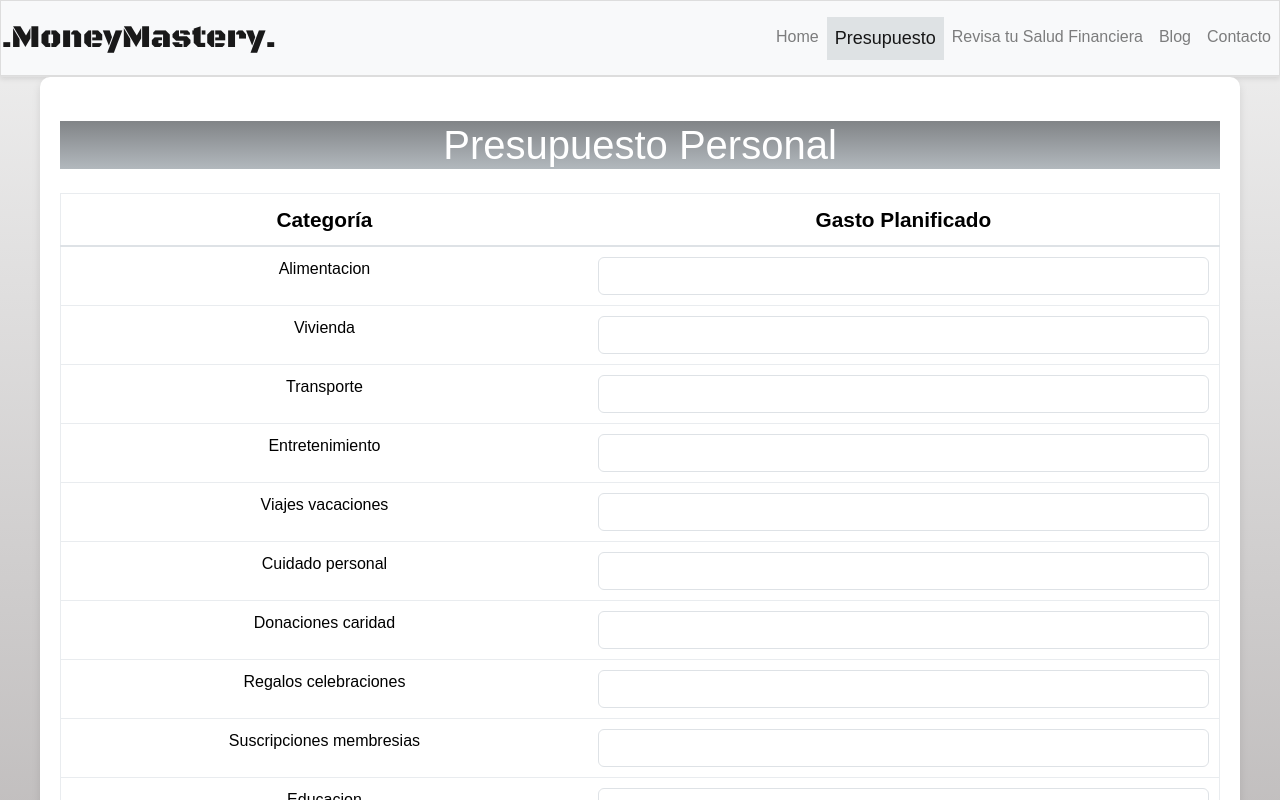
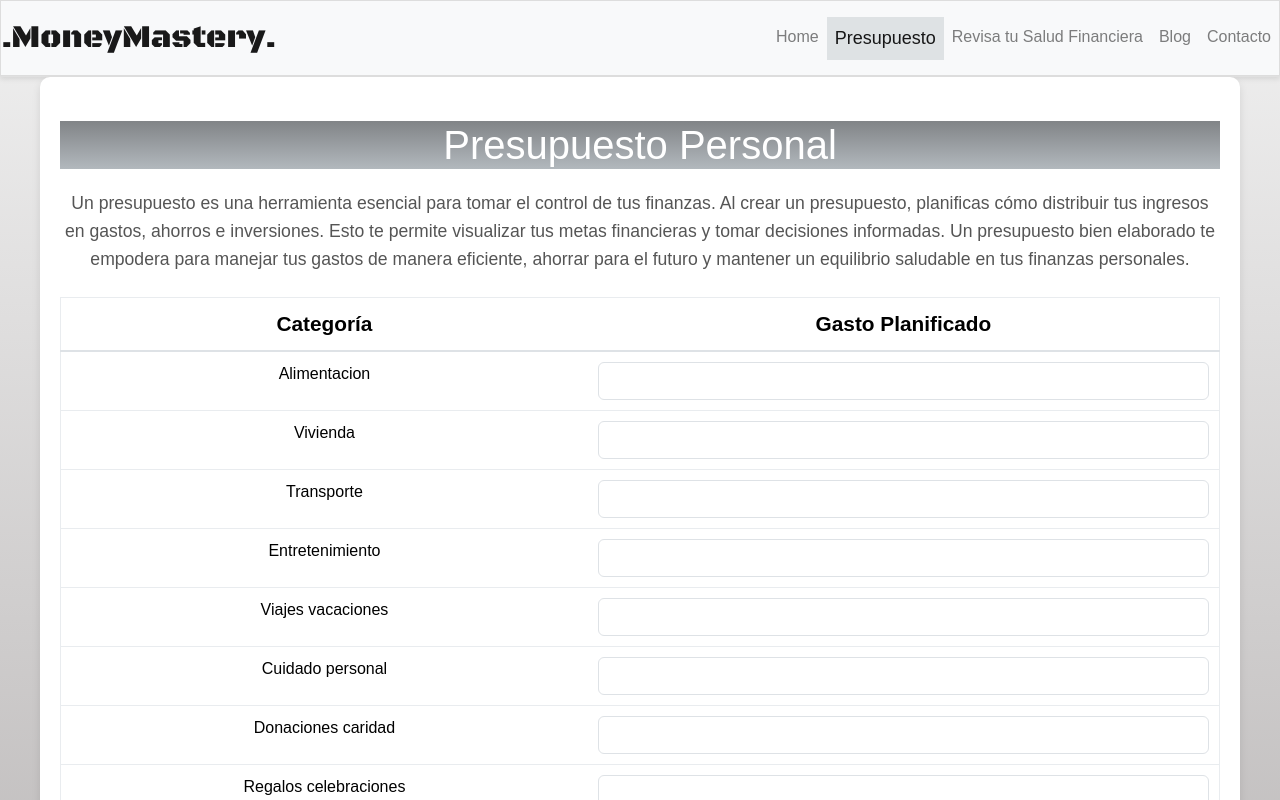
Before and after one commit to Yemyja/salud_financiera, a React (Create React App) app: page / in a window 1280 px wide. Both pictures are taken after a click on the button "Presupuesto". Shown: the top 800 px of the page. Built offline with nearby package versions, Linux system fonts and the light colour scheme; a small style sheet from the web is missing; a web font is replaced by a local one.

Commit message:
falta storage

```diff
--- a/src/components/Presupuesto.js
+++ b/src/components/Presupuesto.js
@@ -40,6 +40,7 @@
     return (
       <div className="presupuesto-container container">
         <h1 className="mt-4">Presupuesto Personal</h1>
+        <p>Un presupuesto es una herramienta esencial para tomar el control de tus finanzas. Al crear un presupuesto, planificas cómo distribuir tus ingresos en gastos, ahorros e inversiones. Esto te permite visualizar tus metas financieras y tomar decisiones informadas. Un presupuesto bien elaborado te empodera para manejar tus gastos de manera eficiente, ahorrar para el futuro y mantener un equilibrio saludable en tus finanzas personales.</p>
         <table className="table table-bordered mt-4">
           <thead style={{ backgroundColor: '#eff7c4', color: '#eff7c4' }}>
             <tr>
--- a/src/components/SaludFinanciera.js
+++ b/src/components/SaludFinanciera.js
@@ -221,6 +221,7 @@ return (
 
     <div className="container mt-4">
     <h1 className="text-center">Verificar Salud Financiera</h1>
+    <p>Evaluar tu salud financiera es clave para un futuro sólido. En nuestra herramienta, al ingresar tus ingresos y datos, obtendrás una calificación financiera. Las áreas en rojo señalan desafíos: identifica lo que debes ajustar para fortalecer tus finanzas y tomar decisiones más acertadas.</p>
        <div className="container mt-4">
 
          <div className="mb-3">
```
